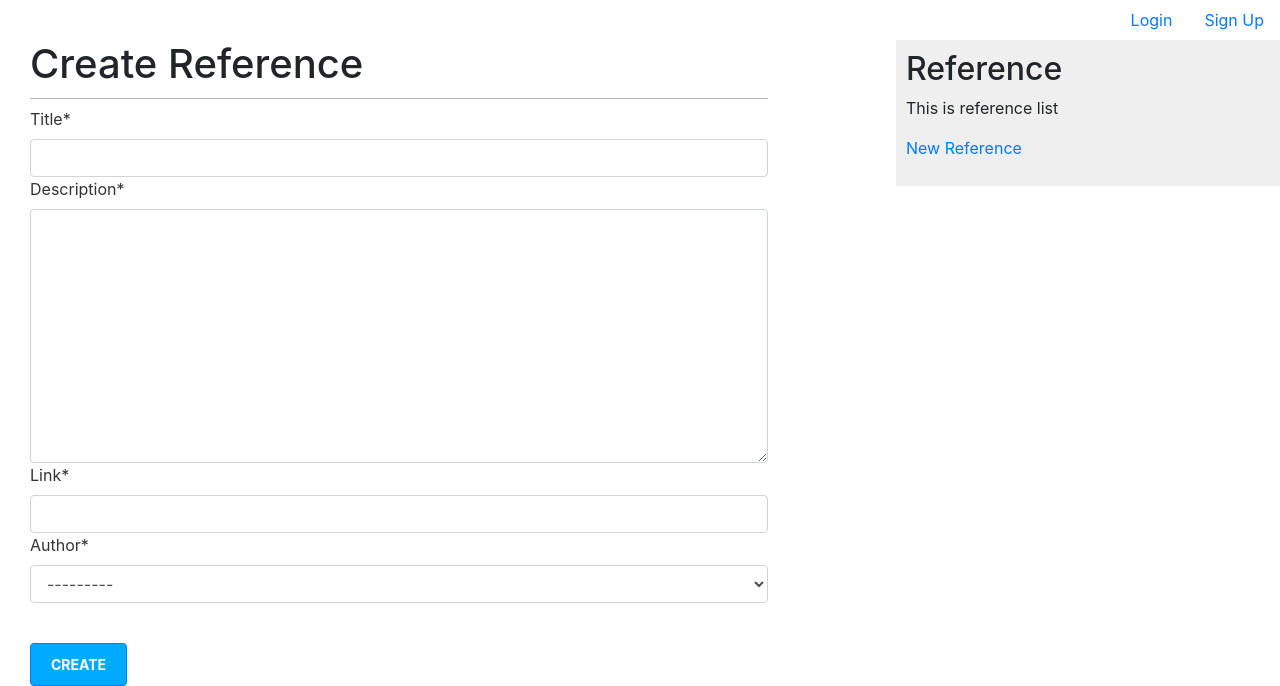
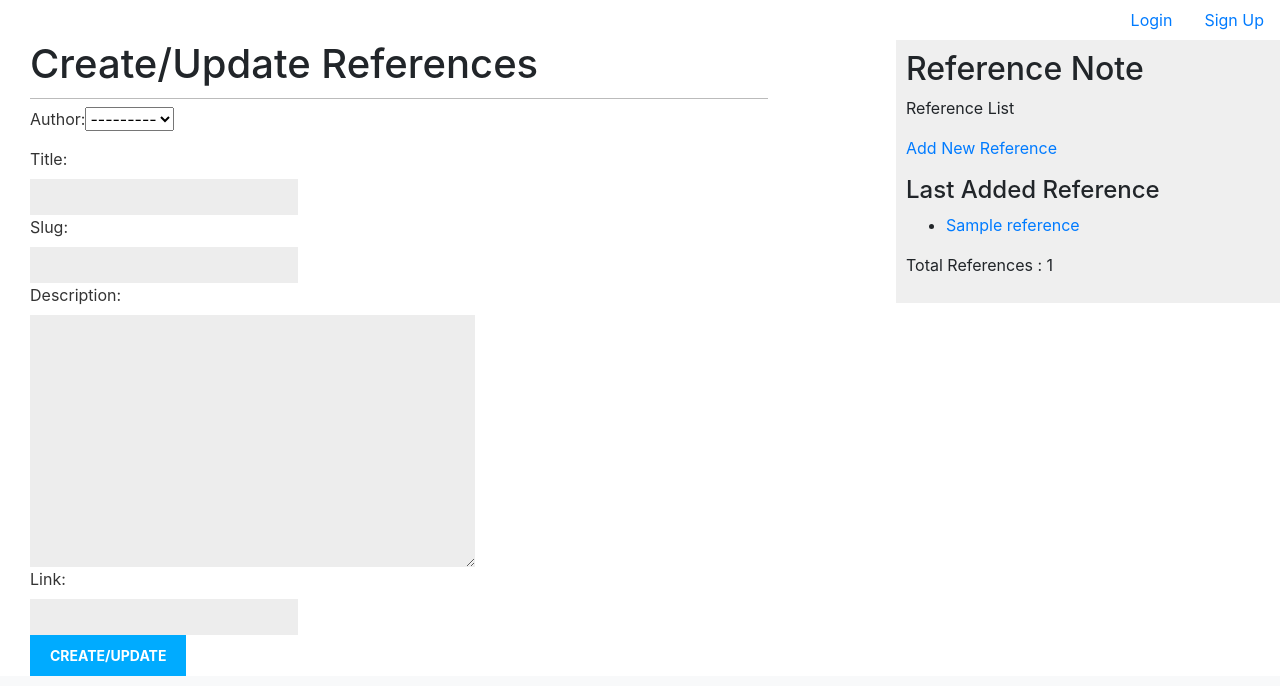
Before and after one commit to albertmil97/django_AlbertMIliano, a Django app: page /reference/reference/add/ in a window 1280 px wide. Shown: the part 132-818 px from the top of the page. Run offline with Django 3.2, Linux system fonts and the light colour scheme; tables that the repository leaves empty hold one stand-in row (values such as "Sample post"); some libraries are stand-ins or nearby versions.

Commit message:
Update Reference - Fix Multiple Errors

```diff
--- a/reference/models.py
+++ b/reference/models.py
@@ -1,29 +1,28 @@
 from django.db import models
+from django.utils import timezone
 from django.contrib.auth.models import User
-from django.urls import reverse_lazy
-
-# Create your models here.
-
-class ReferenceManager(models.Manager):
-    def get_queryset(self):
-        return super().get_queryset()
+from django.urls import reverse
 
 class Reference(models.Model):
-    title = models.CharField(max_length = 255)
-    slug = models.SlugField(max_length=255, default = title)
+    title = models.CharField(max_length=250)
+    slug = models.SlugField(max_length=250,
+                            unique_for_date='publish')
+    author = models.ForeignKey(User,
+                                on_delete = models.CASCADE,
+                                related_name = 'references' )
     description = models.TextField()
-    link = models.URLField()
-    author = models.ForeignKey(User, on_delete=models.CASCADE, related_name= 'references')
-    created = models.DateTimeField(auto_now_add= True)
-    updated = models.DateTimeField(auto_now= True)
-
-    referenceList = ReferenceManager()
+    link = models.URLField(max_length=200)
+    publish = models.DateTimeField(default=timezone.now)
+    created = models.DateTimeField(auto_now_add=True)
+    updated = models.DateTimeField(auto_now=True)
 
     class Meta:
-        ordering = ('created',)
-
-    def __str__(self):
+        ordering = ('-publish',)
+    def _str_(self):
         return self.title
-
     def get_absolute_url(self):
-        return reverse_lazy('reference_detail', kwargs={'pk': self.id, 'slug':self.slug})
+        return reverse('reference:reference_detail',
+                        args=[self.publish.year,
+                                self.publish.month,
+                                self.publish.day,
+                                self.slug])
--- a/reference/templates/reference/base_reference.html
+++ b/reference/templates/reference/base_reference.html
@@ -1,27 +1,31 @@
 {% load static %}
-
+{% load reference_tags %}
 <!DOCTYPE html>
 <html lang="en">
+
 <head>
     <meta charset="UTF-8">
     <meta name="viewport" content="width=device-width, initial-scale=1.0">
-    <title>
-        {% block title %}{% endblock title%}
+    <title>{% block title %}{% endblock title%}
     </title>
     <link rel="stylesheet" href="{% static 'css/reference.css' %}">
     <link rel="stylesheet" href="{% static 'assets/css/bootstrap.css' %}">
 </head>
+
 <body>
     {% include "account/menubar.html" %}
     <div id="content">
-        {% block content %}{% endblock content %}
+        {% block content %}
+        {% endblock content %}
     </div>
     <div id="sidebar">
-        <h2>Reference</h2>
-        <p>This is reference list</p>
-        <p><a href="{% url 'reference:reference_create' %}">New Reference</a></p>
-
-
+        <h2>Reference Note</h2>
+        <p>Reference List</p>
+        <p><a href="{% url 'reference:reference_create' %}">Add New Reference</a></p>
+        <h4>Last Added Reference</h4>
+        {% show_latest_references 3 %}
+        <p>Total References : {% total_references %} </p>
     </div>
 </body>
+
 </html>
--- /dev/null
+++ b/reference/templates/reference/latest_references.html
@@ -0,0 +1,9 @@
+<ul>
+    {% for reference in latest_references %}
+        <li>
+            <a href="{{ reference.get_absolute_url }}">
+                {{ reference.title }}
+            </a>
+        </li>
+    {% endfor %}
+</ul>
--- a/reference/templates/reference/reference_detail.html
+++ b/reference/templates/reference/reference_detail.html
@@ -1,4 +1,5 @@
-{{% extends 'reference/base_reference.html' %}}
+{% extends 'reference/base_reference.html' %}
+{% load reference_tags %}
 
 
 {% block title %}
@@ -14,5 +15,5 @@
         Created {{ reference.create }} by {{ reference.author }}
     </p>
 
-    {{ reference.description|markdown }}
+    {{ reference.description }}
 {% endblock content %}
--- a/reference/templates/reference/reference_form.html
+++ b/reference/templates/reference/reference_form.html
@@ -1,34 +1,16 @@
 {% extends 'reference/base_reference.html' %}
-{% load crispy_forms_tags %}
-
 
 {% block title %}
-    Create/Update Reference
+    Create/Update References
 {% endblock title %}
 
 
 {% block content %}
-    <h1>
-        {% if 'add' in request.path %}
-            Create Reference
-        {% else %}
-            Update Reference
-        {% endif %}
-    </h1>
-
-    <form action="" method="POST">
-
-        {% for field in form %}
-            <div class="row">
-                <div class="col">
-                    {{ field|as_crispy_field }}
-                </div>
-            </div>
-        {% endfor %}
-        {% csrf_token %}
-        <br>
-        <p>
-            <input type="submit" value="{% if 'add' in request.path %}Create{% else %}Update{% endif %}" class="btn btn-primary">
-        </p>
-    </form>
+<h1>
+    Create/Update References </h1>
+<form action="" method="POST">
+    {{ form.as_p }}
+    {% csrf_token %}
+    <p><input type="submit" value="Create/Update"></p>
+</form>
 {% endblock content %}
--- /dev/null
+++ b/reference/templatetags/reference_tags.py
@@ -0,0 +1,17 @@
+from django import template
+from ..models import Reference
+from django.db.models import Count
+from django.utils.safestring import mark_safe
+import markdown
+
+
+register = template.Library()
+
+@register.simple_tag()
+def total_references():
+    return Reference.objects.count()
+
+@register.inclusion_tag('reference/latest_references.html')
+def show_latest_references(count=3):
+    latest_references = Reference.objects.order_by('-publish')[:count]
+    return {'latest_references': latest_references}
--- a/reference/urls.py
+++ b/reference/urls.py
@@ -1,14 +1,12 @@
 from django.urls import path
 from . import views
 
-
 app_name = 'reference'
-
 urlpatterns = [
-    path('', views.ReferenceListView.as_view(), name = 'reference_list'),
-    path('reference/<int:pk>-<slug:slug>/', views.ReferenceDetailView.as_view(), name = 'reference_detail'),
-    path('reference/add/', views.ReferenceCreateView.as_view(), name = 'reference_create'),
-    path('reference/<int:pk>-<slug:slug>/update/', views.ReferenceUpdateView.as_view(), name = 'reference_update'),
-    path('reference/<int:pk>-<slug:slug>/delete/', views.ReferenceDeleteView.as_view(), name = 'reference_delete'),
-
+    path('',views.reference_list, name='reference_list'),
+    path('<int:year>/<int:month>/<int:day>/<slug:reference>/',
+                    views.reference_detail, name='reference_detail'),
+    path('reference/add/', views.ReferenceCreateView.as_view(), name='reference_create'),
+    path('reference/<int:pk>/update/', views.ReferenceUpdateView.as_view(), name='reference_update'),
+    path('reference/<int:pk>/delete/', views.ReferenceDeleteView.as_view(), name='reference_delete'),
 ]
--- a/reference/views.py
+++ b/reference/views.py
@@ -1,75 +1,43 @@
 from django.shortcuts import render, get_object_or_404
-from django.contrib.auth.mixins import LoginRequiredMixin
-from django.views.generic import ListView, FormView, UpdateView, DeleteView, CreateView
 from .models import Reference
-from django.utils.text import slugify
+from django.core.paginator import Paginator, EmptyPage, PageNotAnInteger
+from django.db.models import Count
+from taggit.models import Tag
+from django.contrib.auth.decorators import login_required
+from django.views.generic import ListView, FormView, CreateView, UpdateView, DeleteView
 from django.urls import reverse_lazy
 
-# Create your views here.
+@login_required
+def reference_list(request):
+    object_list = Reference.objects.all()
+    paginator = Paginator(object_list, 3)
+    page = request.GET.get('page')
 
-class ReferenceListView(LoginRequiredMixin, ListView):
-    queryset = Reference.referenceList.all()
-    contextName = 'references'
-    templateName = 'reference/reference_list.html'
-
-    def get_queryset(self):
-
-        return super().get_queryset()
-
-    def get_context_data(self, **kwargs):
-
-        return super().get_context_data(**kwargs)
-
-class ReferenceDetailView(LoginRequiredMixin, FormView):
-    model = Reference
-    template_name = 'reference/reference_detail.html'
-
-    def get_initial(self):
-        pk = self.kwargs.get('pk')
-        slug = self.kwargs.get('slug')
-        self.reference = get_object_or_404(Reference, pk = pk, slug = slug)
-
-        return super().get_initial()
-
-    def get_context_data(self, **kwargs):
-        context = super().get_context_data(**kwargs)
-        context['reference'] = self.reference
-
-        return context
+    try:
+        references = paginator.page(page)
+    except PageNotAnInteger:
+        references = paginator.page(1)
+    except EmptyPage:
+        references = paginator.page(paginator.num_pages)
+    return render(request,'reference/reference_list.html',
+                            {'references':references,'page':page})
+def reference_detail(request, year, month, day, reference):
+    reference = get_object_or_404(Reference, slug=reference,
+                             publish__year=year,
+                             publish__month=month,
+                             publish__day=day)
+    return render(request,
+                'reference/reference_detail.html',
+                {'reference' : reference,})
 
 class ReferenceCreateView(CreateView):
     model = Reference
-    fields = ['title', 'description', 'link', 'author']
-    templateName = 'reference/reference_form.html'
-
-    def form_valid(self, form):
-        form.instance.author = self.request.user
-        form.instance.slug = slugify(form.instance.title, allow_unicode = True)
-        return super().form_valid(form)
+    fields = ['author','title', 'slug', 'description', 'link']
 
 class ReferenceUpdateView(UpdateView):
     model = Reference
-    fields = ['title', 'description', 'link', 'author']
-    templateName = 'reference/reference_form.html'
-    queryPK = True
-
-    def get_queryset(self):
-        qs = super().get_queryset()
-
-        return qs.filter(author = self.request.user)
-
-    def form_valid(self, form):
-        form.instance.slug = slugify(form.instance.title, allow_unicode=True)
-
-        return super().form_valid(form)
+    fields = ['author','title', 'slug', 'description', 'link']
 
 class ReferenceDeleteView(DeleteView):
     model = Reference
-    templateName = 'reference/reference_confirm_delete.html'
-    successURL = reverse_lazy('reference:reference_list')
-    queryPK = True
-
-    def get_queryset(self):
-        qs = super().get_queryset()
-
-        return qs.filter(author = self.request.user)
+    success_url = reverse_lazy('reference:reference_list')
```
Also changed, not shown: reference/admin.py (+10 -1 lines), reference/templates/reference/reference_list.html (+10 -14 lines), reference/migrations/0003_auto_20200613_1431.py (added), reference/migrations/0004_auto_20200613_1433.py (added), reference/migrations/0005_auto_20200613_1530.py (added), reference/migrations/0006_auto_20200613_1540.py (added), reference/templatetags/__init__.py (added).
